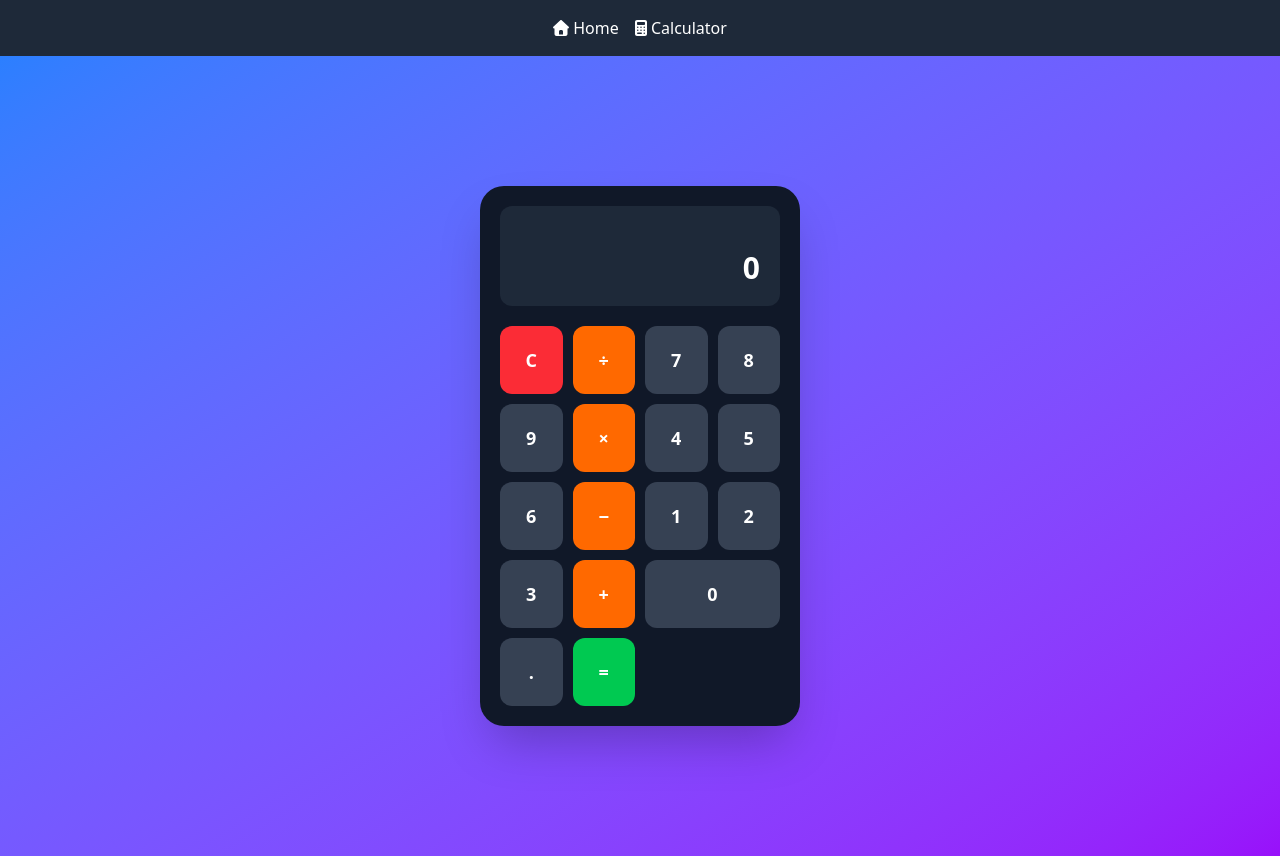
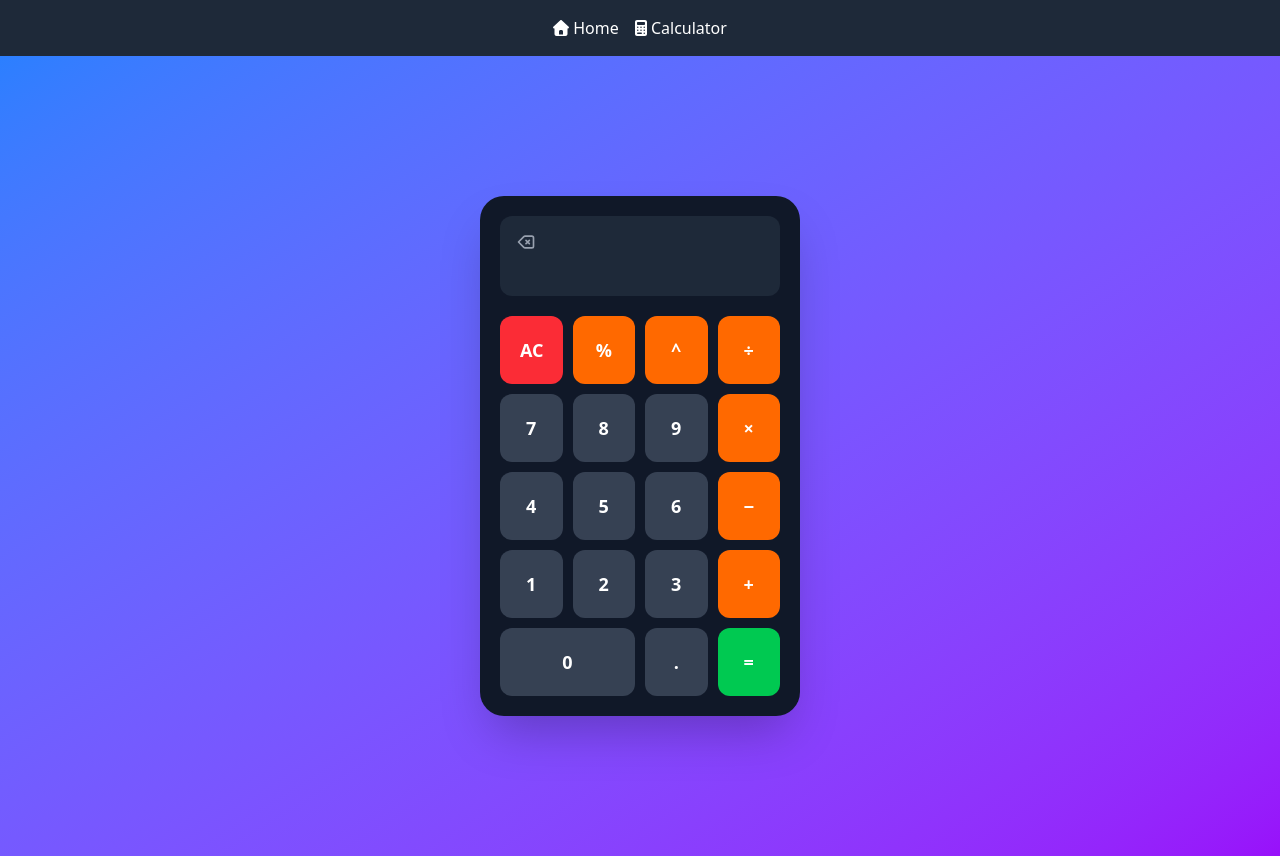
Before and after one commit to Barocode3002/React-Calculator, a React (Vite) app: page /calculator in a window 1280 px wide. Built offline with nearby package versions, Linux system fonts and the light colour scheme.

Commit message:
Bug and UI fixes + The Full Calc Functionality

```diff
--- a/src/components/CalculatorUI.tsx
+++ b/src/components/CalculatorUI.tsx
@@ -1,143 +1,216 @@
-// The CalculatorUI
+// The Calculator UI
 
 import { useState } from 'react';
+import { HiOutlineBackspace } from "react-icons/hi";
 
 const CalculatorUI = () => {
-  const [display, setDisplay] = useState('0');
+  // State management for calculator display and equation
+  const [display, setDisplay] = useState('');
   const [equation, setEquation] = useState('');
+  const [clearButtonText, setClearButtonText] = useState('AC');
 
+  // Handle number button clicks
   const handleNumber = (number: string) => {
-    if (display === '0') {
+    if (display === '0' && number !== '.') {
       setDisplay(number);
+    } else if (number === '.' && display.includes('.')) {
+      // Do nothing if a decimal point already exists
+      return;
     } else {
       setDisplay(display + number);
     }
+    // Change clear button to C when user starts typing
+    if (clearButtonText === 'AC') {
+      setClearButtonText('C');
+    }
   };
 
+  // Handle operator button clicks
   const handleOperator = (operator: string) => {
+    // If an operator is already in the equation, replace it
+    if (equation.includes(' ')) {
+      setEquation(display + ' ' + operator + ' ');
+    } else {
       setEquation(display + ' ' + operator + ' ');
       setDisplay('0');
+    }
+    // Change clear button to C when user adds operator
+    if (clearButtonText === 'AC') {
+      setClearButtonText('C');
+    }
   };
 
+  // Handle The Percentage Button: When user chooses No. (x) % it will be converted to a decimal
+  const handlePercentage = () => {
+    const currentValue = parseFloat(display);
+    if (!isNaN(currentValue)) {
+      const percentageResult = currentValue / 100;
+      setDisplay(percentageResult.toString());
+      setEquation('');
+    }
+    // Change clear button to C when user uses percentage
+    if (clearButtonText === 'AC') {
+      setClearButtonText('C');
+    }
+  }
+
+  // Handle equals button click
   const handleEqual = () => {
-    const result = eval(equation + display);
+    try {
+      if (equation && display) {
+        // Replace '^' with '**' for proper calculation
+        const safeEquation = equation.replace(/\^/g, '**') + display;
+        const result = eval(safeEquation);
         setDisplay(result.toString());
         setEquation('');
+      }
+    } catch {
+      setDisplay('Error');
+      setEquation('');
+    }
+    // Change clear button to C when user calculates result
+    if (clearButtonText === 'AC') {
+      setClearButtonText('C');
+    }
   };
 
+  // Handle clear button click
   const handleClear = () => {
+    if (clearButtonText === 'C') {
+      // Clear current display only
+      setDisplay('0');
+      setClearButtonText('AC');
+    } else if (clearButtonText === 'AC') {
+      // Clear everything
       setDisplay('0');
       setEquation('');
+      setClearButtonText('AC');
+    }
+  };
+
+  // Handle Backspace button click: undo when a problem happened
+  const handleBackspace = () => {
+    if (display.length > 1) {
+      // If display has more than one character, remove last character
+      setDisplay(display.slice(0, -1));
+    } else if (display === '0' && equation) {
+      // If display is 0 and equation exists, remove the last operator and revert to the previous number
+      const newEquation = equation.trim().slice(0, -1).trim();
+      const equationParts = newEquation.split(' ');
+
+      if (equationParts.length > 1) {
+        setDisplay(equationParts[equationParts.length - 1]);
+        setEquation(newEquation.slice(0, newEquation.lastIndexOf(' ')));
+      } else {
+        setDisplay(newEquation);
+        setEquation('');
+      }
+    } else {
+      // If display has only one character, reset to 0
+      setDisplay('0');
+    }
+
+    // Change clear button to C when user uses backspace
+    if (clearButtonText === 'AC') {
+      setClearButtonText('C');
+    }
+  };
+
+  // Base button styles - extracted for reusability
+  const baseButtonStyles = "text-white border-none rounded-xl p-5 text-lg font-bold cursor-pointer transition-all duration-200 hover:scale-105";
+
+  // Button type styles
+  const buttonStyles = {
+    number: `${baseButtonStyles} bg-gray-700 hover:bg-gray-600`,
+    operator: `${baseButtonStyles} bg-orange-500 hover:bg-orange-600`,
+    clear: `${baseButtonStyles} bg-red-500 hover:bg-red-600`,
+    equal: `${baseButtonStyles} bg-green-500 hover:bg-green-600`,
+    zero: `${baseButtonStyles} bg-gray-700 hover:bg-gray-600 col-span-2`
   };
 
   return (
     <div className="flex justify-center items-center min-h-screen bg-gradient-to-br from-blue-500 to-purple-600 p-5">
       <div className="bg-gray-900 rounded-3xl p-5 shadow-2xl w-80">
-        <div className="bg-gray-800 rounded-xl p-5 mb-5 text-right min-h-20">
+
+        {/* Calculator Display */}
+        <div className="bg-gray-800 rounded-xl p-5 mb-5 text-right min-h-20 relative">
           <div className="text-gray-400 text-sm mb-1 min-h-5">{equation}</div>
           <div className="text-white text-3xl font-bold">{display}</div>
+          <button
+            onClick={handleBackspace}
+            className="absolute top-2 left-2 text-gray-400 hover:text-white transition-colors duration-200 p-2"
+          >
+            <HiOutlineBackspace size={20} />
+          </button>
         </div>
+
+        {/* Calculator Buttons Grid */}
         <div className="grid grid-cols-4 gap-2.5">
-          <button
-            onClick={handleClear}
-            className="bg-red-500 text-white border-none rounded-xl p-5 text-lg font-bold cursor-pointer transition-all duration-200 hover:bg-red-600 hover:scale-105"
-          >
-            C
+
+          {/* Row 1: Clear, Percentage, Exponent, Division */}
+          <button onClick={handleClear} className={buttonStyles.clear}>
+            {clearButtonText}
           </button>
-          <button
-            onClick={() => handleOperator('/')}
-            className="bg-orange-500 text-white border-none rounded-xl p-5 text-lg font-bold cursor-pointer transition-all duration-200 hover:bg-orange-600 hover:scale-105"
-          >
+          <button onClick={handlePercentage} className={buttonStyles.operator}>
+            %
+          </button>
+          <button onClick={() => handleOperator('**')} className={buttonStyles.operator}>
+            ^
+          </button>
+          <button onClick={() => handleOperator('/')} className={buttonStyles.operator}>
             ÷
           </button>
-          <button
-            onClick={() => handleNumber('7')}
-            className="bg-gray-700 text-white border-none rounded-xl p-5 text-lg font-bold cursor-pointer transition-all duration-200 hover:bg-gray-600 hover:scale-105"
-          >
+
+          {/* Row 2: Numbers 7, 8, 9 and Multiplication */}
+          <button onClick={() => handleNumber('7')} className={buttonStyles.number}>
             7
           </button>
-          <button
-            onClick={() => handleNumber('8')}
-            className="bg-gray-700 text-white border-none rounded-xl p-5 text-lg font-bold cursor-pointer transition-all duration-200 hover:bg-gray-600 hover:scale-105"
-          >
+          <button onClick={() => handleNumber('8')} className={buttonStyles.number}>
             8
           </button>
-          <button
-            onClick={() => handleNumber('9')}
-            className="bg-gray-700 text-white border-none rounded-xl p-5 text-lg font-bold cursor-pointer transition-all duration-200 hover:bg-gray-600 hover:scale-105"
-          >
+          <button onClick={() => handleNumber('9')} className={buttonStyles.number}>
             9
           </button>
-          <button
-            onClick={() => handleOperator('*')}
-            className="bg-orange-500 text-white border-none rounded-xl p-5 text-lg font-bold cursor-pointer transition-all duration-200 hover:bg-orange-600 hover:scale-105"
-          >
+          <button onClick={() => handleOperator('*')} className={buttonStyles.operator}>
             ×
           </button>
-          <button
-            onClick={() => handleNumber('4')}
-            className="bg-gray-700 text-white border-none rounded-xl p-5 text-lg font-bold cursor-pointer transition-all duration-200 hover:bg-gray-600 hover:scale-105"
-          >
+
+          {/* Row 3: Numbers 4, 5, 6 and Subtraction */}
+          <button onClick={() => handleNumber('4')} className={buttonStyles.number}>
             4
           </button>
-          <button
-            onClick={() => handleNumber('5')}
-            className="bg-gray-700 text-white border-none rounded-xl p-5 text-lg font-bold cursor-pointer transition-all duration-200 hover:bg-gray-600 hover:scale-105"
-          >
+          <button onClick={() => handleNumber('5')} className={buttonStyles.number}>
             5
           </button>
-          <button
-            onClick={() => handleNumber('6')}
-            className="bg-gray-700 text-white border-none rounded-xl p-5 text-lg font-bold cursor-pointer transition-all duration-200 hover:bg-gray-600 hover:scale-105"
-          >
+          <button onClick={() => handleNumber('6')} className={buttonStyles.number}>
             6
           </button>
-          <button
-            onClick={() => handleOperator('-')}
-            className="bg-orange-500 text-white border-none rounded-xl p-5 text-lg font-bold cursor-pointer transition-all duration-200 hover:bg-orange-600 hover:scale-105"
-          >
+          <button onClick={() => handleOperator('-')} className={buttonStyles.operator}>
             −
           </button>
-          <button
-            onClick={() => handleNumber('1')}
-            className="bg-gray-700 text-white border-none rounded-xl p-5 text-lg font-bold cursor-pointer transition-all duration-200 hover:bg-gray-600 hover:scale-105"
-          >
+
+          {/* Row 4: Numbers 1, 2, 3 and Addition */}
+          <button onClick={() => handleNumber('1')} className={buttonStyles.number}>
             1
           </button>
-          <button
-            onClick={() => handleNumber('2')}
-            className="bg-gray-700 text-white border-none rounded-xl p-5 text-lg font-bold cursor-pointer transition-all duration-200 hover:bg-gray-600 hover:scale-105"
-          >
+          <button onClick={() => handleNumber('2')} className={buttonStyles.number}>
             2
           </button>
-          <button
-            onClick={() => handleNumber('3')}
-            className="bg-gray-700 text-white border-none rounded-xl p-5 text-lg font-bold cursor-pointer transition-all duration-200 hover:bg-gray-600 hover:scale-105"
-          >
+          <button onClick={() => handleNumber('3')} className={buttonStyles.number}>
             3
           </button>
-          <button
-            onClick={() => handleOperator('+')}
-            className="bg-orange-500 text-white border-none rounded-xl p-5 text-lg font-bold cursor-pointer transition-all duration-200 hover:bg-orange-600 hover:scale-105"
-          >
+          <button onClick={() => handleOperator('+')} className={buttonStyles.operator}>
             +
           </button>
-          <button
-            onClick={() => handleNumber('0')}
-            className="bg-gray-700 text-white border-none rounded-xl p-5 text-lg font-bold cursor-pointer transition-all duration-200 hover:bg-gray-600 hover:scale-105 col-span-2"
-          >
+
+          {/* Row 5: Zero (spans 2 columns), Decimal, Equals */}
+          <button onClick={() => handleNumber('0')} className={buttonStyles.zero}>
             0
           </button>
-          <button
-            onClick={() => handleNumber('.')}
-            className="bg-gray-700 text-white border-none rounded-xl p-5 text-lg font-bold cursor-pointer transition-all duration-200 hover:bg-gray-600 hover:scale-105"
-          >
+          <button onClick={() => handleNumber('.')} className={buttonStyles.number}>
             .
           </button>
-          <button
-            onClick={handleEqual}
-            className="bg-green-500 text-white border-none rounded-xl p-5 text-lg font-bold cursor-pointer transition-all duration-200 hover:bg-green-600 hover:scale-105"
-          >
+          <button onClick={handleEqual} className={buttonStyles.equal}>
             =
           </button>
         </div>
```
Lines whose indentation alone changed are shown as unchanged.
